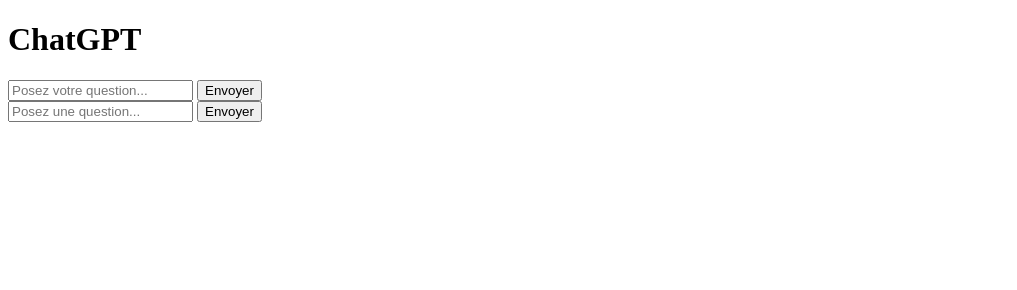
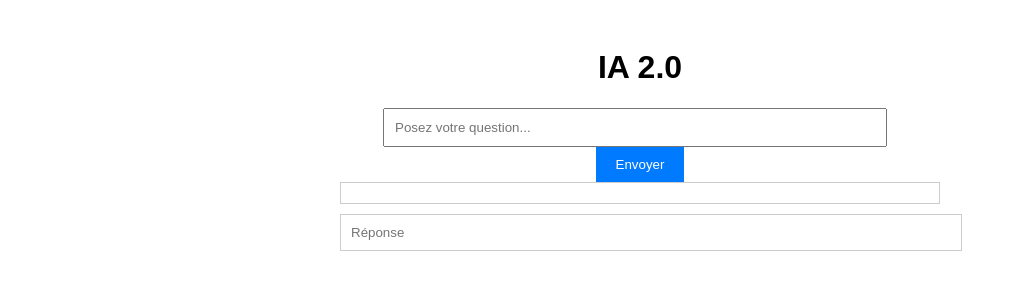
Before and after one commit to VTC13/IA, a plain HTML site: page index.html in a window 1280 px wide. Shown: the whole page, without its empty margins (0-1017 px from the left). Drawn offline with Linux system fonts and the light colour scheme.

Commit message:
Update index.html

```diff
--- a/index.html
+++ b/index.html
@@ -1,30 +1,74 @@
 <!DOCTYPE html>
 <html>
 <head>
-    <title>ChatGPT Interface</title>
+    <title>IA 2.0 Interface</title>
+    <style>
+        /* Ajoutez ici votre CSS personnalisé pour le style de la page */
+        body {
+            font-family: Arial, sans-serif;
+        }
+
+        #container {
+            max-width: 600px;
+            margin: 0 auto;
+            padding: 20px;
+        }
+
+        h1 {
+            text-align: center;
+        }
+
+        #chat-box {
+            text-align: center;
+        }
+
+        #user-input {
+            width: 80%;
+            padding: 10px;
+            margin-right: 10px;
+        }
+
+        #send-button {
+            padding: 10px 20px;
+            background-color: #007bff;
+            color: #fff;
+            border: none;
+            cursor: pointer;
+        }
+
+        #chat-messages {
+            border: 1px solid #ccc;
+            padding: 10px;
+            max-height: 300px;
+            overflow-y: auto;
+        }
+
+        #response {
+            width: 100%;
+            padding: 10px;
+            margin-top: 10px;
+            border: 1px solid #ccc;
+        }
+    </style>
 </head>
 <body>
-    <h1>ChatGPT</h1>
+    <div id="container">
+        <h1>IA 2.0</h1>
         <div id="chat-box">
-        <div id="chat-log"></div>
             <input type="text" id="user-input" placeholder="Posez votre question...">
             <button id="send-button">Envoyer</button>
         </div>
 
-    <div id="chat-container">
         <div id="chat-messages"></div>
+        <input type="text" id="response" placeholder="Réponse" readonly>
     </div>
-
-    <form id="chat-form">
-        <input type="text" id="user-input" placeholder="Posez une question...">
-        <button type="submit">Envoyer</button>
-    </form>
 
     <script>
         // Récupérer les éléments du DOM
         const chatForm = document.getElementById('chat-form');
         const userInput = document.getElementById('user-input');
         const chatMessages = document.getElementById('chat-messages');
+        const responseInput = document.getElementById('response');
 
         chatForm.addEventListener('submit', async (e) => {
             e.preventDefault();
@@ -46,6 +90,9 @@
             chatResponse.innerText = data.answer;
             chatMessages.appendChild(chatResponse);
 
+            // Afficher la réponse dans la zone de réponse
+            responseInput.value = data.answer;
+
             // Effacer le champ de saisie
             userInput.value = '';
         });
```
Lines whose indentation alone changed are shown as unchanged.
